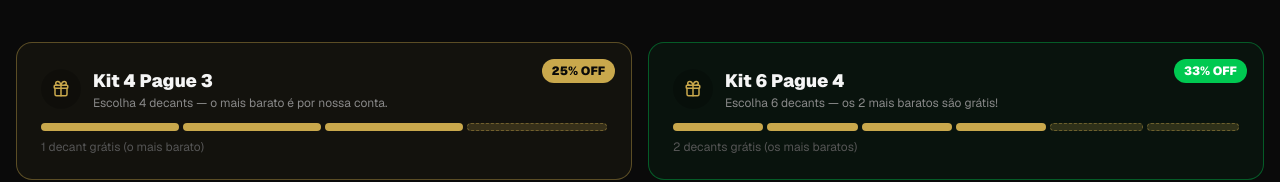
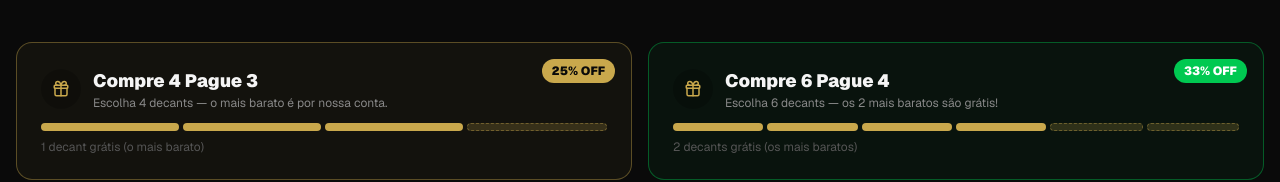
Before and after one commit to vtr166/start-one, a Next.js app: page /decants in a window 1280 px wide. Shown: the part 303-485 px from the top of the page. Built offline with nearby package versions, Linux system fonts and the light colour scheme; no server answers; the database is empty.

Commit message:
fix: label combos decants sem Kit

```diff
--- a/src/app/decants/DecantsCatalogo.tsx
+++ b/src/app/decants/DecantsCatalogo.tsx
@@ -14,13 +14,13 @@ type Produto = {
 
 const combos = [
   {
-    id: '4x3', label: 'Kit 4 Pague 3', qtd: 4, gratis: 1, badge: '25% OFF',
+    id: '4x3', label: 'Compre 4 Pague 3', qtd: 4, gratis: 1, badge: '25% OFF',
     desc: 'Escolha 4 decants — o mais barato é por nossa conta.',
     cor: 'border-[#C9A84C]/40 bg-[#C9A84C]/5',
     badgeCor: 'bg-[#C9A84C] text-[#0A0A0A]',
   },
   {
-    id: '6x4', label: 'Kit 6 Pague 4', qtd: 6, gratis: 2, badge: '33% OFF',
+    id: '6x4', label: 'Compre 6 Pague 4', qtd: 6, gratis: 2, badge: '33% OFF',
     desc: 'Escolha 6 decants — os 2 mais baratos são grátis!',
     cor: 'border-green-500/40 bg-green-500/5',
     badgeCor: 'bg-green-500 text-white',
```
